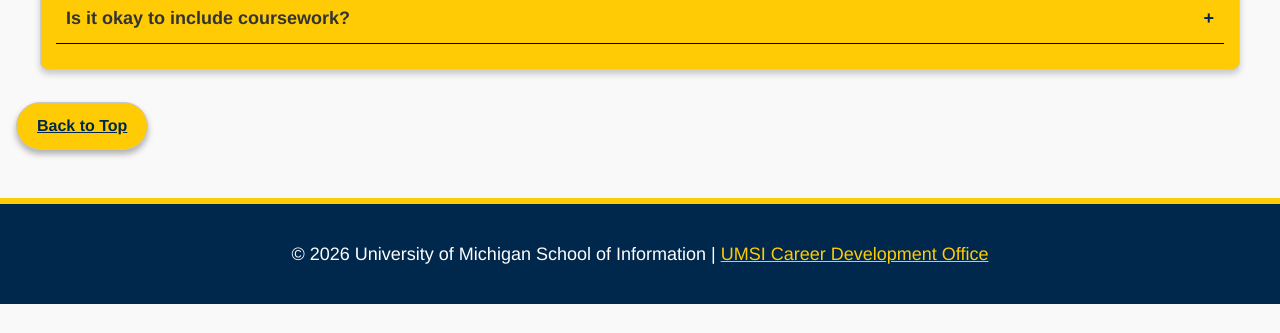
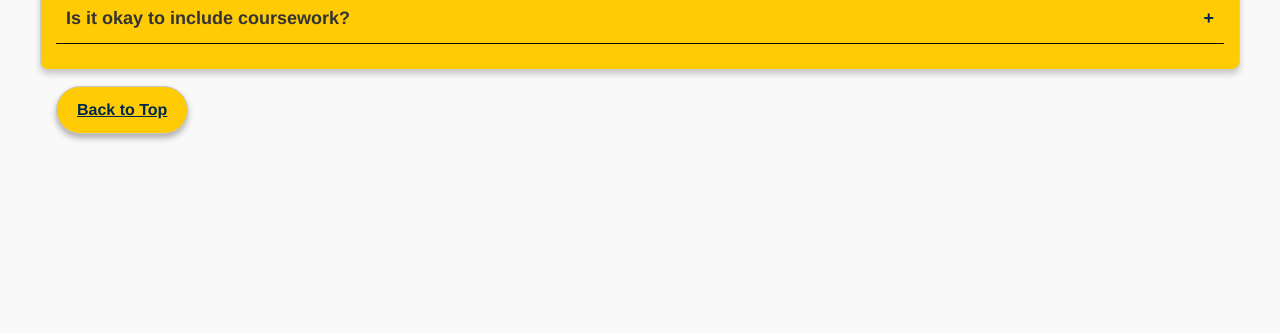
Before and after one commit to kartika6/finalclientproject, a plain HTML site: page resume.html in a window 1280 px wide. Shown: the part 1614-1947 px from the top of the page. After the commit the page ends 1780 px from the top, so only its background shows below. Drawn offline with Linux system fonts and the light colour scheme.

Commit message:
Add files via upload

```diff
--- a/resume.html
+++ b/resume.html
@@ -75,15 +75,10 @@
                   <p>Absolutely! UMSI coursework is valued by employers.</p>
               </details>
           </section>
+          <div id="top">
+            <a href="#top" class="back-to-top">Back to Top</a>
+        </div>
     </main>
-
-    <body id="top">
-
-    <a href="#top" class="back-to-top">Back to Top</a>
-
-    <footer class="site-footer">
-        <p>&copy; <span id="current-year"></span> University of Michigan School of Information | <a href="https://umich.instructure.com/courses/137916">UMSI Career Development Office</a></p>
-    </footer>
 
     <script>
         document.getElementById('current-year').textContent = new Date().getFullYear();
```
Also changed, not shown: index.html (+3 -4 lines), networking.html (+3 -4 lines), portfolio.html (+3 -5 lines).
